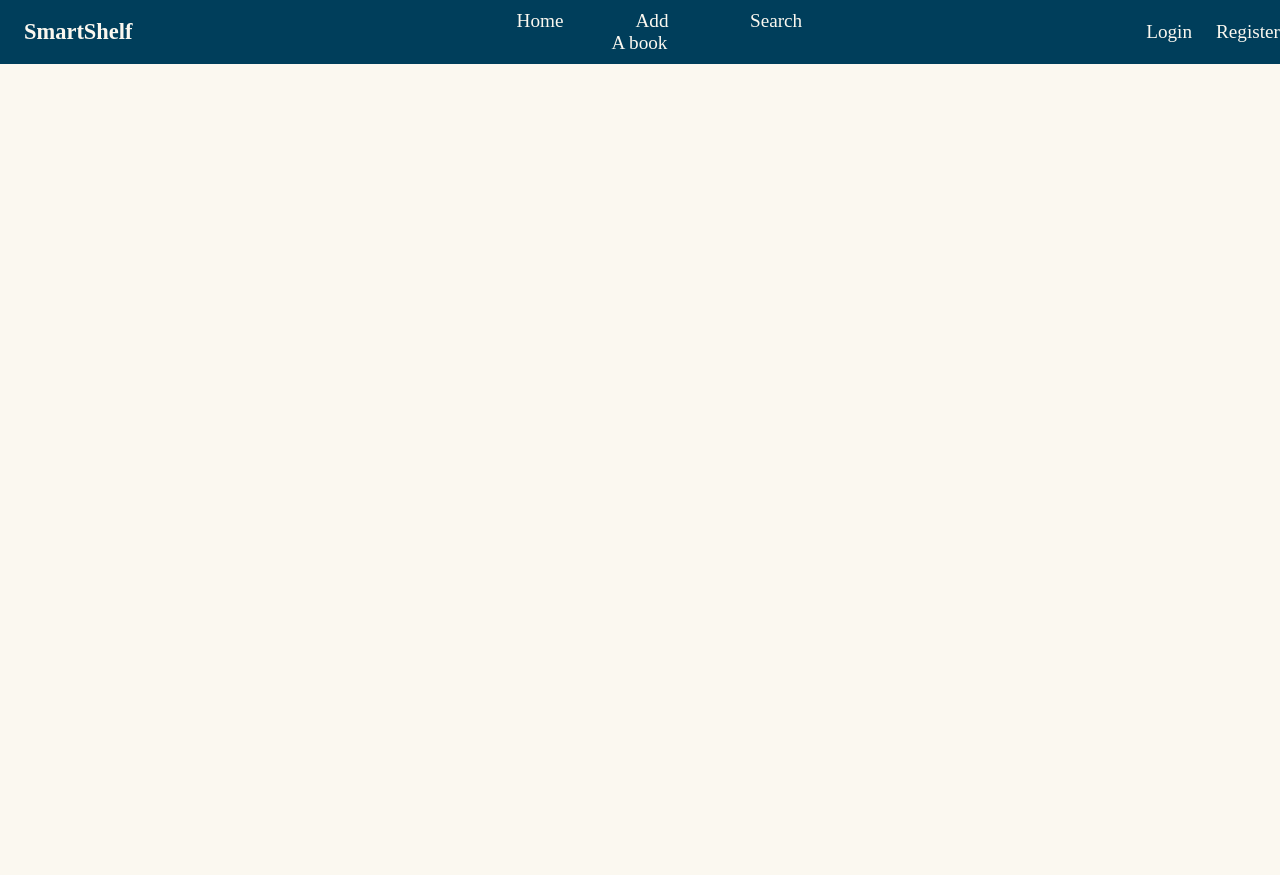
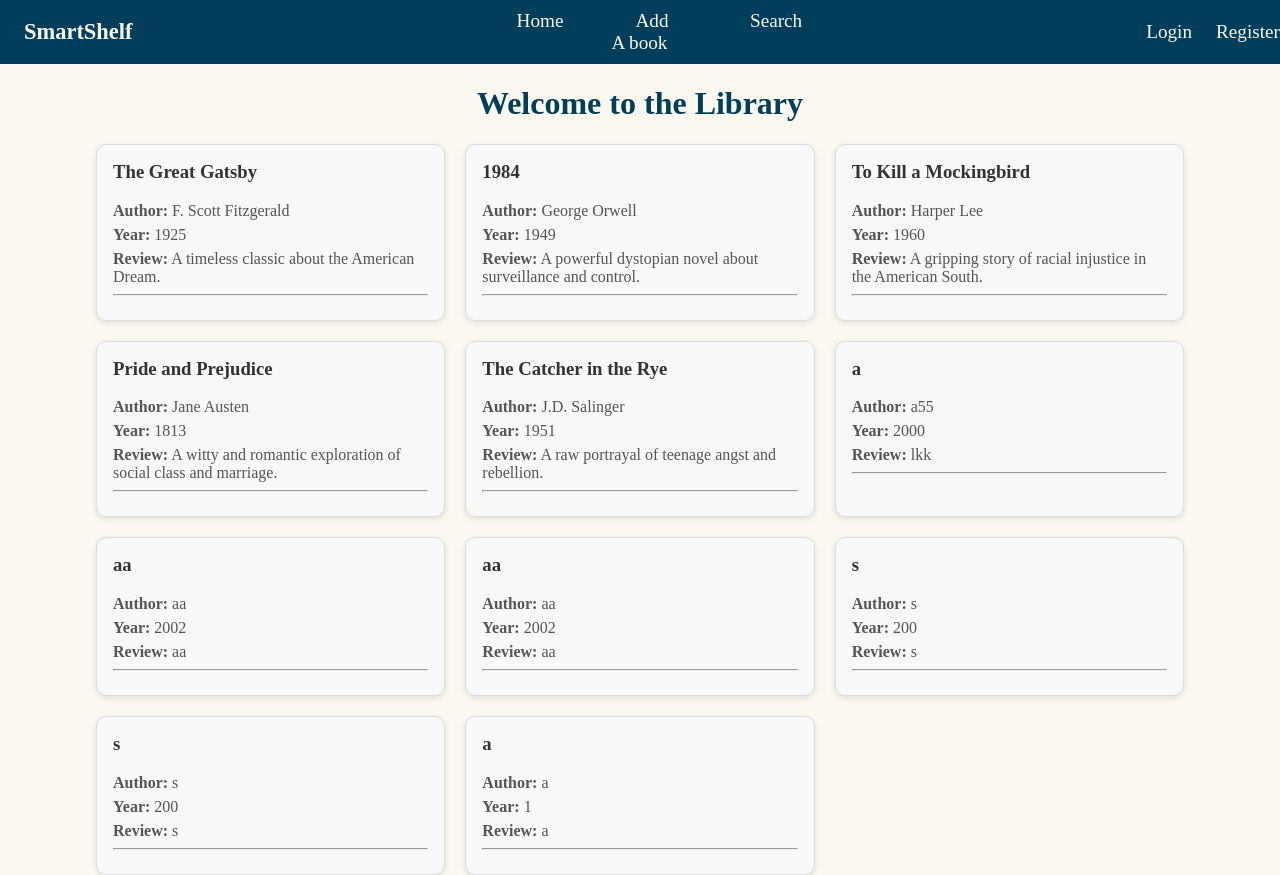
Before and after one commit to Sama-Sokkar/Digital-Library, a Flask app: page /home in a window 1280 px wide. Before the commit the page ends 64 px from the top, so only its background shows below. Run offline with Flask 3, Linux system fonts and the light colour scheme.

Commit message:
feat: add book cards to home page with some styling

```diff
--- a/addBook.py
+++ b/addBook.py
@@ -12,7 +12,21 @@ def  save_books(books):
     with open(books_file,"w") as file:
         return json.dump(books,file,indent=2)
 
-def register_book(title, author, year,review,description,percentage):
+# def register_book(title, author, year,review,description,percentage):
+#     books = load_books()
+#     books.append({"title" :title,"author" : author,"year" : year,"review" : review,"description":description,"percentage":percentage})
+#     save_books(books)
+
+def register_book(title, author, year, review, description, percentage):
     books = load_books()
-    books.append({"title" :title,"author" : author,"year" : year,"review" : review,"description":description,"percentage":percentage})
+    new_book = {
+        "id": len(books) + 1,
+        "title": title,
+        "author": author,
+        "year": year,
+        "review": review,
+        "description": description,
+        "percentage": percentage
+    }
+    books.append(new_book)
     save_books(books)
--- a/app.py
+++ b/app.py
@@ -1,7 +1,7 @@
 import flask
 from flask import request,redirect,session
 from authorization import load_users, save_users, is_registered, register_user
-from addBook import register_book
+from addBook import register_book,load_books
 
 
 app = flask.Flask("library")
@@ -20,6 +20,7 @@ def get_html(name):
 def index_page():
     return get_html("templates/index")
 
+
 @app.route("/home", methods=['GET'])
 def home_page():
     page = get_html("templates/home")
@@ -33,6 +34,24 @@ def home_page():
         </script>
         """
 
+    # load books from json file
+    books = load_books()
+    books_html = ""
+    for book in books:
+        books_html += f"""
+        <div class="book-card">
+            <h3>{book['title']}</h3>
+            <p><strong>Author:</strong> {book['author']}</p>
+            <p><strong>Year:</strong> {book['year']}</p>
+            <p><strong>Review:</strong> {book['review']}</p>
+            <hr>
+        </div>
+        """
+            #  <a href="/book/{book['id']}" class="details-button">View Details</a>
+
+    # Replace placeholder in HTML file (e.g. {{books}})
+    page = page.replace("{{books}}", books_html)
+
     # Inject alert if there's a success message in query params
     success_msg = request.args.get("success")
     if success_msg:
@@ -43,7 +62,26 @@ def home_page():
           }});
         </script>
         """
+
     return page
+
+
+
+# @app.route("/book/<int:book_id>")
+# def book_details(book_id):
+#     books = load_books()
+#     selected_book = next((book for book in books if book["id"] == book_id), None)
+
+#     # if not selected_book:
+#     #     return abort(404)
+
+#     page = get_html("templates/bookDetails")
+
+#     # Fill in the book details into the HTML
+#     for key, value in selected_book.items():
+#         page = page.replace(f"{{{{{key}}}}}", str(value))
+
+#     return page
 
 
 @app.route("/login",methods=['POST','GET'])
@@ -59,7 +97,8 @@ def login_page():
         for user in users:
             if user["email"] == loginEmail and user["password"] == loginPassword:
                 session["user"] = user
-                return redirect("/home")
+                return redirect("/home?success=Login+Successful!")
+
 
             elif user["email"] == loginEmail and user["password"] != loginPassword:
                 errorMessage="Incorrect Password!"
--- a/data/books.json
+++ b/data/books.json
@@ -1,10 +1,99 @@
 [
   {
-    "title": "Harry Potter",
+    "id": 1,
+    "title": "The Great Gatsby",
+    "author": "F. Scott Fitzgerald",
+    "year": "1925",
+    "review": "A timeless classic about the American Dream.",
+    "description": "A story of wealth, love, and disillusionment in the Roaring Twenties.",
+    "percentage": "92"
+  },
+  {
+    "id": 2,
+    "title": "1984",
+    "author": "George Orwell",
+    "year": "1949",
+    "review": "A powerful dystopian novel about surveillance and control.",
+    "description": "A totalitarian regime uses surveillance to control its citizens' every move.",
+    "percentage": "98"
+  },
+  {
+    "id": 3,
+    "title": "To Kill a Mockingbird",
+    "author": "Harper Lee",
+    "year": "1960",
+    "review": "A gripping story of racial injustice in the American South.",
+    "description": "The narrative explores the deeply ingrained racial prejudice in a small town.",
+    "percentage": "95"
+  },
+  {
+    "id": 4,
+    "title": "Pride and Prejudice",
+    "author": "Jane Austen",
+    "year": "1813",
+    "review": "A witty and romantic exploration of social class and marriage.",
+    "description": "The story of Elizabeth Bennet and her relationship with the proud Mr. Darcy.",
+    "percentage": "90"
+  },
+  {
+    "id": 5,
+    "title": "The Catcher in the Rye",
+    "author": "J.D. Salinger",
+    "year": "1951",
+    "review": "A raw portrayal of teenage angst and rebellion.",
+    "description": "A story about a disillusioned teen named Holden Caulfield who rejects the adult world.",
+    "percentage": "85"
+  },
+  {
+    "id": 6,
+    "title": "a",
+    "author": "a55",
+    "year": "2000",
+    "review": "lkk",
+    "description": "",
+    "percentage": ""
+  },
+  {
+    "title": "aa",
     "author": "aa",
     "year": "2002",
-    "review": "ssss",
-    "description": "ssss",
-    "percentage": "50"
+    "review": "aa",
+    "description": "",
+    "percentage": ""
+  },
+  {
+    "id": 8,
+    "title": "aa",
+    "author": "aa",
+    "year": "2002",
+    "review": "aa",
+    "description": "",
+    "percentage": ""
+  },
+  {
+    "id": 9,
+    "title": "s",
+    "author": "s",
+    "year": "200",
+    "review": "s",
+    "description": "",
+    "percentage": ""
+  },
+  {
+    "title": "s",
+    "author": "s",
+    "year": "200",
+    "review": "s",
+    "description": "",
+    "percentage": ""
+  },
+  {
+    "id": 11,
+    "title": "a",
+    "author": "a",
+    "year": "1",
+    "review": "a",
+    "description": "",
+    "percentage": ""
   }
 ]
--- a/static/css/bookForm.css
+++ b/static/css/bookForm.css
@@ -22,7 +22,6 @@
 .addLabel {
   font-weight: bold;
   color: #003e5b;
-
 }
 
 .star {
@@ -56,5 +55,4 @@
 .addTitle {
   text-align: center;
   color: #003e5b;
-
 }
--- /dev/null
+++ b/static/css/homeBooks.css
@@ -0,0 +1,55 @@
+.homeTitle {
+  color: #003e5b;
+  text-align: center;
+}
+
+.bookGrid {
+  display: grid;
+  /* grid-template-columns: repeat(4, 1fr); */
+  grid-template-columns: repeat(auto-fit, minmax(300px, 2fr));
+  gap: 20px;
+  padding: 0 6rem;
+}
+
+.book-card {
+  background-color: #f8f8f8;
+  border: 1px solid #ddd;
+  border-radius: 10px;
+  padding: 16px;
+  box-shadow: 0 2px 6px rgba(0, 0, 0, 0.1);
+  transition: transform 0.2s;
+}
+
+.book-card:hover {
+  transform: scale(1.02);
+}
+
+.book-card h3 {
+  margin-top: 0;
+  color: #333;
+}
+
+.book-card p {
+  margin: 6px 0;
+  color: #555;
+}
+.book-detail {
+    max-width: 700px;
+    margin: 50px auto;
+    padding: 30px;
+    border: 1px solid #ccc;
+    border-radius: 10px;
+    background-color: white;
+  }
+  .book-detail h1 {
+    margin-bottom: 20px;
+  }
+  .back-button {
+    display: inline-block;
+    margin-top: 20px;
+    text-decoration: none;
+    color: #fff;
+    background-color: #444;
+    padding: 10px 15px;
+    border-radius: 5px;
+  }
--- a/templates/home.html
+++ b/templates/home.html
@@ -4,8 +4,9 @@
     <meta charset="UTF-8" />
     <meta name="viewport" content="width=device-width, initial-scale=1.0" />
     <link rel="stylesheet" href="/static/css/style.css" />
+    <link rel="stylesheet" href="/static/css/homeBooks.css" />
 
-    <title>Document</title>
+    <title>Your Library</title>
   </head>
   <body>
     <div class="content">
@@ -30,6 +31,9 @@
           {{auth_buttons}}
         </div>
       </nav>
+
+      <h1 class="homeTitle">Welcome to the Library</h1>
+      <div id="bookList" class="bookGrid">{{books}}</div>
     </div>
 
     <script src="/static/js/formValidation.js"></script>
```
Also changed, not shown: templates/addForm.html (+7 -3 lines), templates/bookDetails.html (added, +19 -0 lines), viewBook.py (added).
